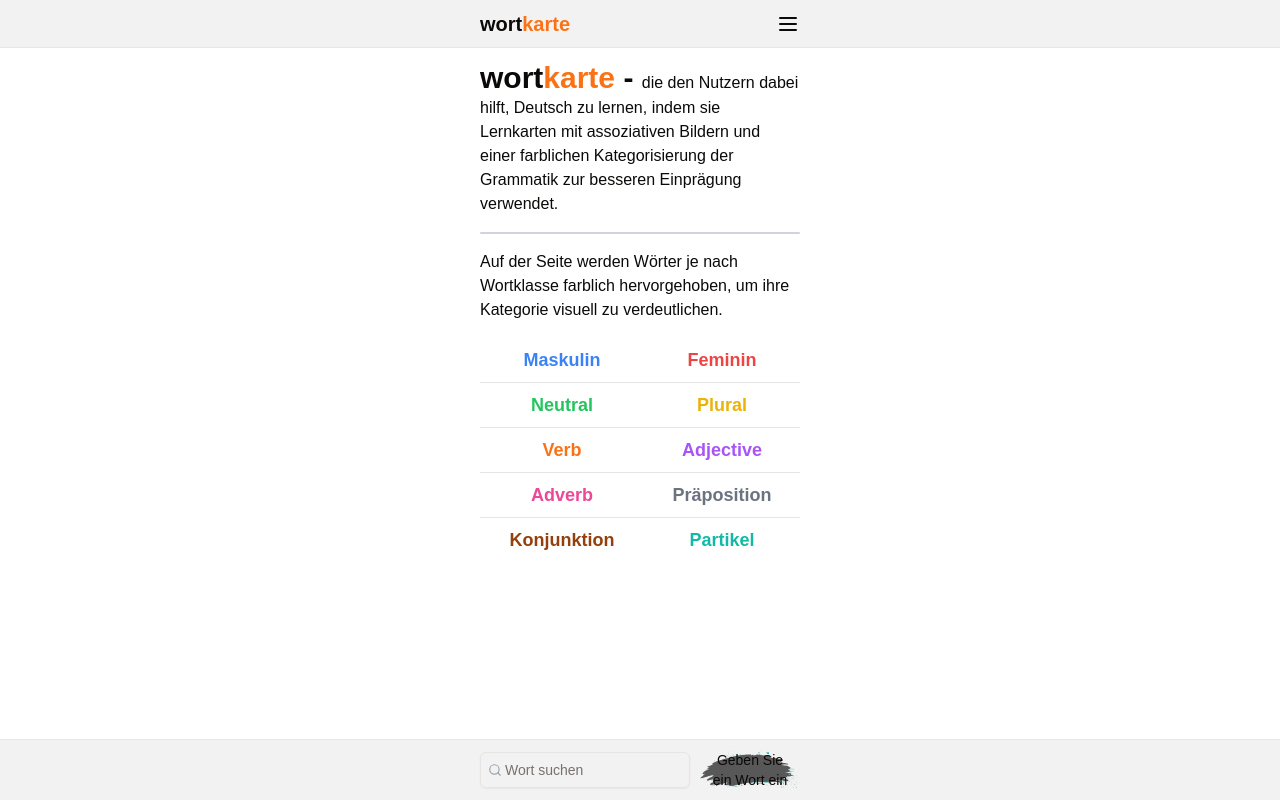
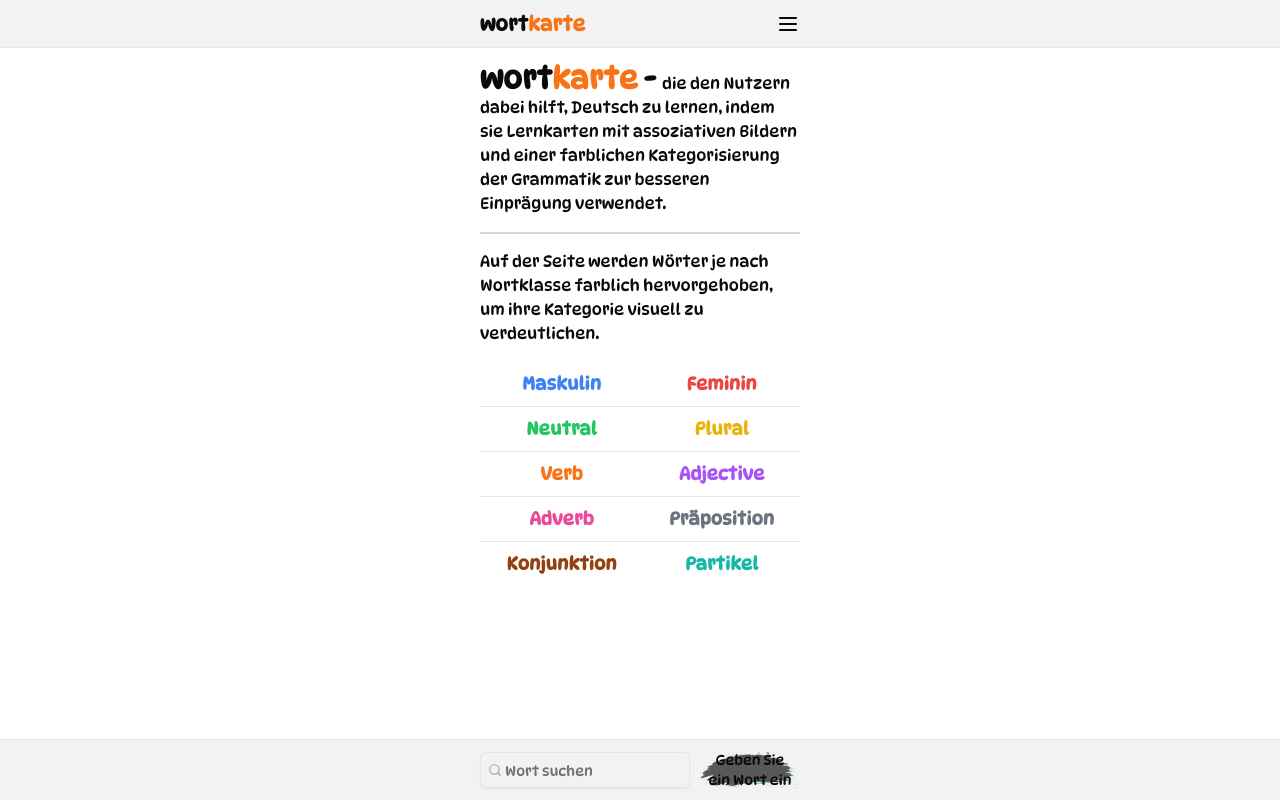
Before and after one commit to stoczec/wortkarte, a Next.js app: page /about in a window 1280 px wide. Built offline with nearby package versions, Linux system fonts and the light colour scheme.

Commit message:
"Updated font family in globals.css, layout.tsx, and page.tsx; refactored pagination.tsx component"

```diff
--- a/src/app/globals.css
+++ b/src/app/globals.css
@@ -115,8 +115,11 @@ body {
 }
 
 @font-face {
-    font-family: 'MyCustomFont';
+    font-family: 'DynaPuffMedium';
     src: url('/fonts/DynaPuff-Medium.ttf') format('woff2');
-    font-weight: normal;
-    font-style: normal;
 }
+
+@font-face {
+    font-family: 'DynaPuffRegular';
+    src: url('/fonts/DynaPuff-Regular.ttf') format('woff2');
+}
--- a/src/app/layout.tsx
+++ b/src/app/layout.tsx
@@ -4,17 +4,6 @@ import localFont from 'next/font/local'
 import './globals.css'
 import { ThemeProvider } from 'next-themes'
 import { Footer, Header } from '@/components'
-
-const geistSans = localFont({
-    src: './fonts/GeistVF.woff',
-    variable: '--font-geist-sans',
-    weight: '100 900',
-})
-const geistMono = localFont({
-    src: './fonts/GeistMonoVF.woff',
-    variable: '--font-geist-mono',
-    weight: '100 900',
-})
 
 export const metadata: Metadata = {
     title: 'Wortkarte - Deutsch lernen mit farblichen Lernkarten',
@@ -29,7 +18,7 @@ export default function RootLayout({
 }>) {
     return (
         <html lang="en" suppressHydrationWarning={true}>
-            <body className={`${geistSans.variable} ${geistMono.variable} antialiased`}>
+            <body style={{ fontFamily: 'DynaPuffRegular, sans-serif' }}>
                 <div className="flex flex-col h-full">
                     <ThemeProvider
                         attribute="class"
--- a/src/app/page.tsx
+++ b/src/app/page.tsx
@@ -11,7 +11,7 @@ export default function Home() {
         <section className="flex flex-col items-center justify-start gap-10 py-3 flex-grow flex-shrink-0 basis-auto">
             <p
                 className="text-4xl font-bold mt-5 bg-gradient-to-r from-orange-700 via-blue-500 to-green-400 text-transparent bg-clip-text animate-gradient"
-                style={{ fontFamily: 'MyCustomFont, sans-serif' }}
+                style={{ fontFamily: 'DynaPuffMedium, sans-serif' }}
             >
                 Willkommen!
             </p>
--- a/src/components/drawers/DisclaimerDrawer.tsx
+++ b/src/components/drawers/DisclaimerDrawer.tsx
@@ -33,7 +33,7 @@ export const DisclaimerDrawer = () => {
                         <DrawerTitle className="text-2xl">
                             {language === 'DE' ? disclaimer.DE.title : disclaimer.RU.title}
                         </DrawerTitle>
-                        <DrawerDescription>
+                        <DrawerDescription className="w-[320px] text-balance text-center">
                             {language === 'DE'
                                 ? disclaimer.DE.description
                                 : disclaimer.RU.description}
--- a/src/components/drawers/HintDrawer.tsx
+++ b/src/components/drawers/HintDrawer.tsx
@@ -27,7 +27,7 @@ export const HintDrawer = () => {
                         <DrawerTitle className="text-2xl">
                             <Menu width={40} height={40} />
                         </DrawerTitle>
-                        <DrawerDescription>
+                        <DrawerDescription className="w-[320px] text-balance text-center">
                             im Menü kannst du zwischen verschiedenen Bereichen navigieren, die
                             Karteneinstellungen anpassen, das Sprachniveau auswählen und wichtige
                             Aktionen durchführen.
```
Also changed, not shown: src/components/ui/pagination.tsx (+12 -35 lines), public/fonts/DynaPuff-Regular.ttf (added).
